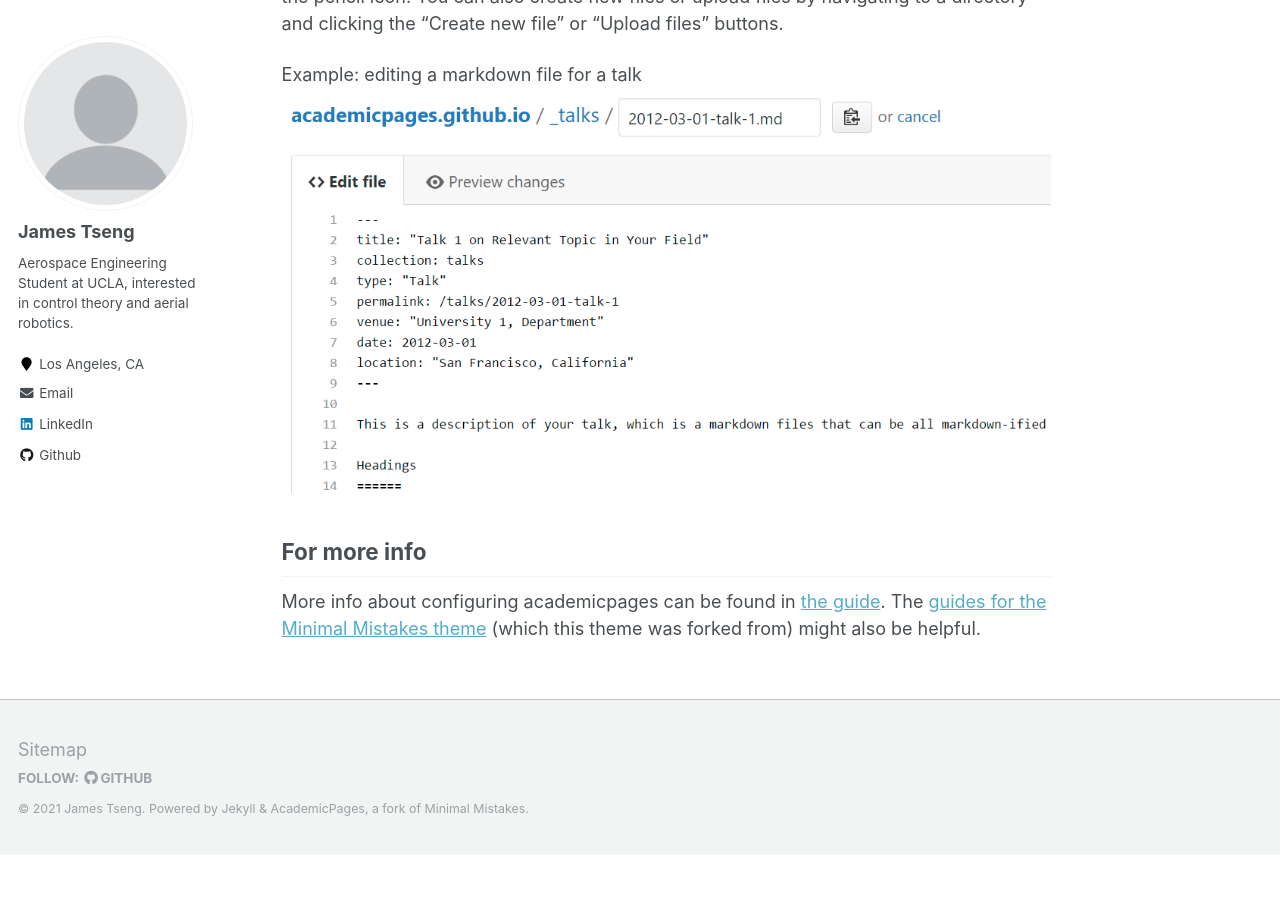
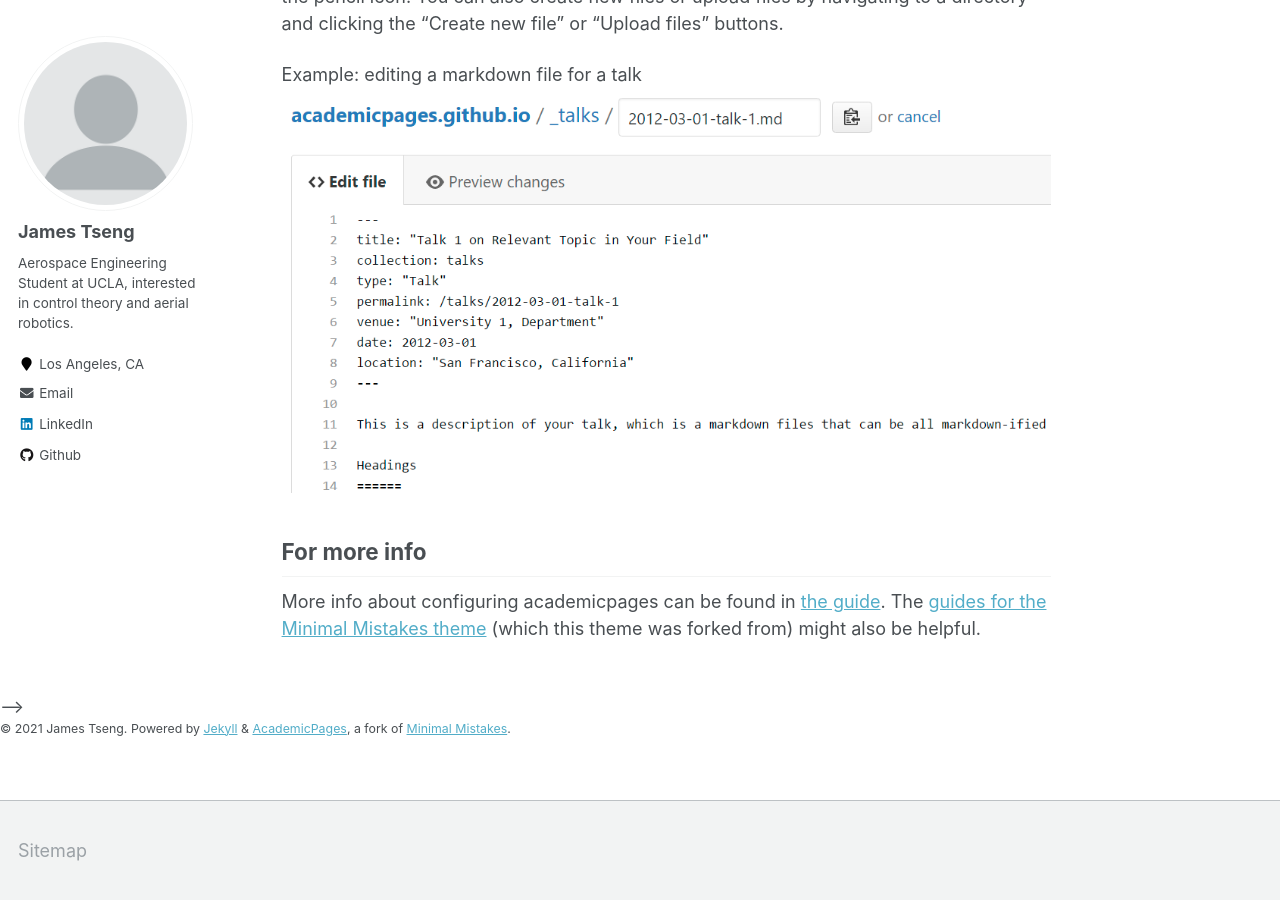
Before and after one commit to jtfa22/jtfa22-github.io, a Jekyll site: the page built from _pages/about.md, in a window 1280 px wide and 900 px high, scrolled down 2508 px. Built offline with Jekyll 4.4.1, drawn with Linux system fonts in a browser that asks for light colours; before the commit the page ends 3363 px from its top, so only the background shows below that.

Commit message:
More trimming

```diff
--- a/_includes/footer.html
+++ b/_includes/footer.html
@@ -1,6 +1,7 @@
 {% include base_path %}
 
-<div class="page__footer-follow">
+<!-- Get rid Follow Section -->
+<!-- <div class="page__footer-follow">
   <ul class="social-icons">
     {% if site.data.ui-text[site.locale].follow_label %}
       <li><strong>{{ site.data.ui-text[site.locale].follow_label }}</strong></li>
@@ -17,9 +18,9 @@
     {% if site.author.bitbucket %}
       <li><a href="http://bitbucket.org/{{ site.author.bitbucket }}"><i class="fab fa-bitbucket" aria-hidden="true"></i> Bitbucket</a></li>
     {% endif %}
-    <!-- RSS feed -->
-    <!-- <li><a href="{% if site.atom_feed.path %}{{ site.atom_feed.path }}{% else %}{{ base_path }}/feed.xml{% endif %}"><i class="fa fa-fw fa-rss-square" aria-hidden="true"></i> {{ site.data.ui-text[site.locale].feed_label | default: "Feed" }}</a></li> -->
+    RSS feed -->
+    <!-- <!-- <li><a href="{% if site.atom_feed.path %}{{ site.atom_feed.path }}{% else %}{{ base_path }}/feed.xml{% endif %}"><i class="fa fa-fw fa-rss-square" aria-hidden="true"></i> {{ site.data.ui-text[site.locale].feed_label | default: "Feed" }}</a></li> -->
   </ul>
-</div>
+</div> -->
 
 <div class="page__footer-copyright">&copy; {{ site.time | date: '%Y' }} {{ site.name | default: site.title }}. {{ site.data.ui-text[site.locale].powered_by | default: "Powered by" }} <a href="http://jekyllrb.com" rel="nofollow">Jekyll</a> &amp; <a href="https://github.com/academicpages/academicpages.github.io">AcademicPages</a>, a fork of <a href="https://mademistakes.com/work/minimal-mistakes-jekyll-theme/" rel="nofollow">Minimal Mistakes</a>.</div>
--- a/_pages/talks.html
+++ b/_pages/talks.html
@@ -1,4 +1,4 @@
----
+<!-- ---
 layout: archive
 title: "Talks and presentations"
 permalink: /talks/
@@ -13,4 +13,4 @@ author_profile: true
 
 {% for post in site.talks reversed %}
   {% include archive-single-talk.html %}
-{% endfor %}
+{% endfor %} -->
```
